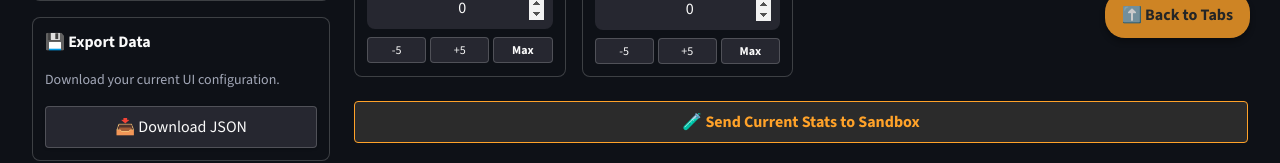
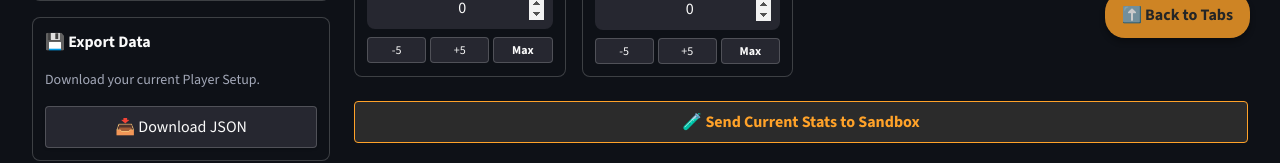
Before and after one commit to lobogrande/IoM-Arch-Optimizer-Web, a React (Vite) app: page / in a window 1280 px wide. Both pictures are taken after a click on the button "⚙️ Player Setup". Shown: the part 732-895 px from the top of the page. Built offline with nearby package versions, Linux system fonts and the light colour scheme; what ag-grid-community, react-plotly.js would draw is missing.

Commit message:
ui: minor text change for export message

```diff
--- a/src/components/PlayerSetup.jsx
+++ b/src/components/PlayerSetup.jsx
@@ -236,7 +236,7 @@ export default function PlayerSetup() {
 
         <div className="st-container">
           <h3 className="font-bold mb-4 flex items-center gap-2">💾 Export Data</h3>
-          <p className="text-sm text-st-text-light mb-4">Download your current UI configuration.</p>
+          <p className="text-sm text-st-text-light mb-4">Download your current Player Setup.</p>
           <button
             onClick={handleExport}
             className="w-full px-4 py-2 bg-st-secondary text-st-text border border-st-border rounded hover:border-st-orange transition-colors font-medium shadow-sm cursor-pointer"
```
